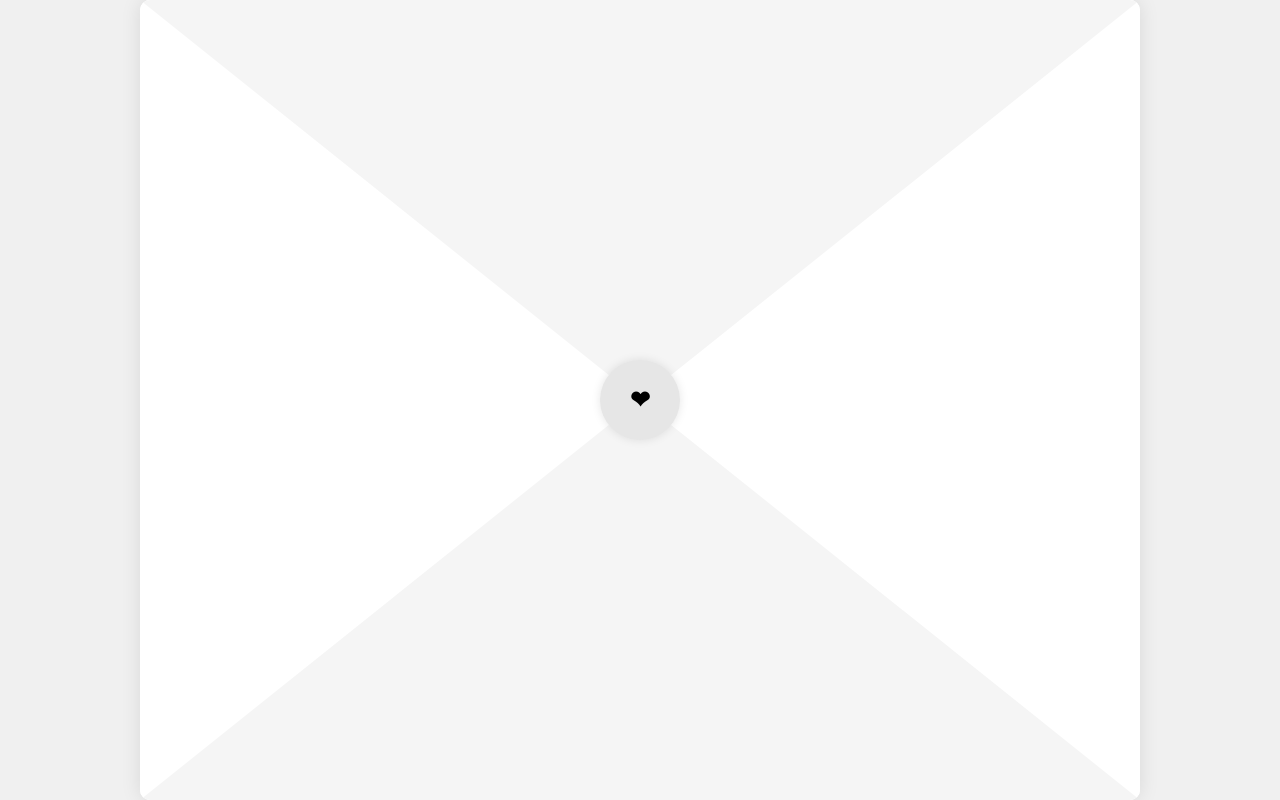
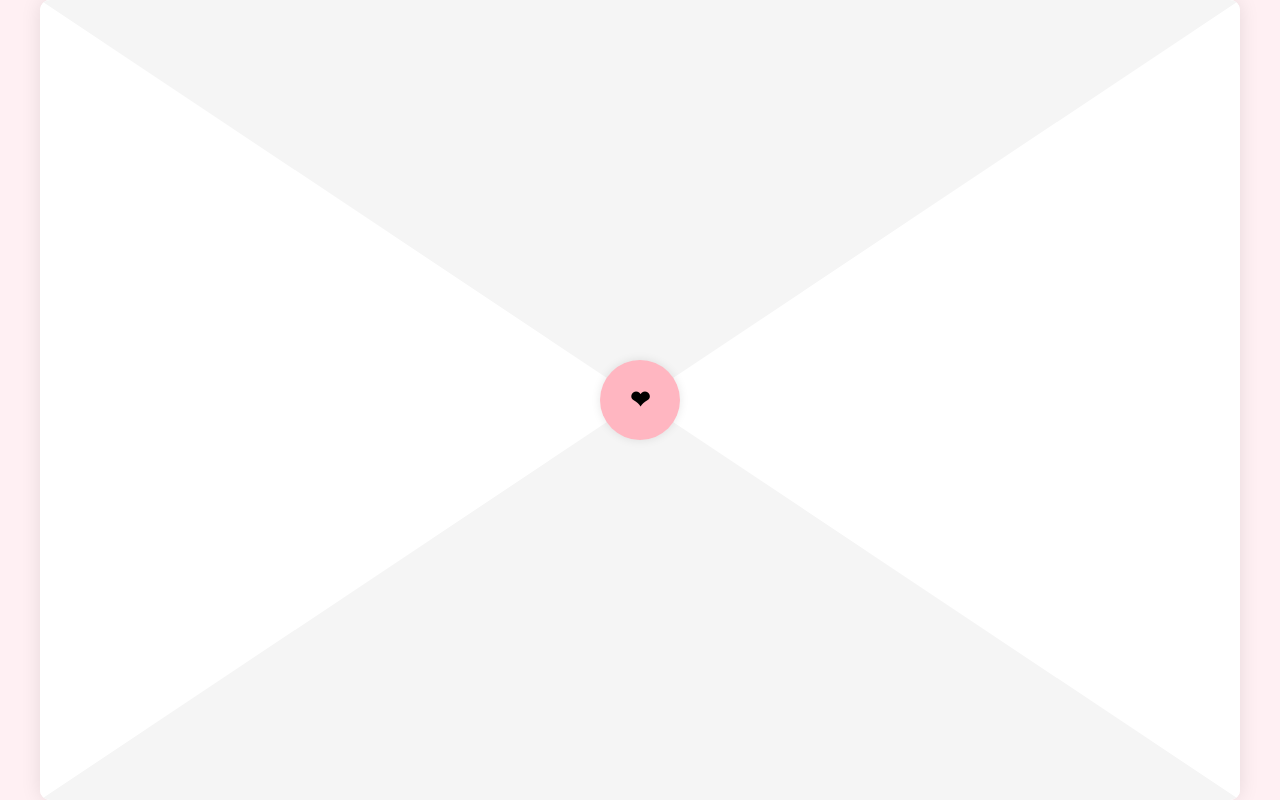
Before and after one commit to Annlz/Code, a plain HTML site: page index.html in a window 1280 px wide. Drawn offline with Linux system fonts and the light colour scheme.

Commit message:
update ng babaeng tanga sa pag ibig

```diff
--- a/index.html
+++ b/index.html
@@ -3,7 +3,7 @@
 <head>
     <meta charset="UTF-8">
     <meta name="viewport" content="width=device-width, initial-scale=1.0">
-    <title>Scrapbook</title>
+    <title>Aki</title>
     <style>
         body {
             display: flex;
@@ -11,11 +11,12 @@
             align-items: center;
             min-height: 100vh;
             margin: 0;
-            background-color: #f0f0f0;
+            background-color: #fff0f3;
+            font-family: 'Courier New', monospace;
         }
 
         .envelope {
-            width: 1000px;
+            width: 1200px;
             height: 800px;
             background-color: white;
             position: relative;
@@ -44,15 +45,14 @@
             overflow: hidden;
         }
 
-        /* Add new envelope styling */
         .envelope-front::before {
             content: '';
             position: absolute;
             top: 0;
             width: 0;
             height: 0;
-            border-left: 500px solid transparent;
-            border-right: 500px solid transparent;
+            border-left: 600px solid transparent;
+            border-right: 600px solid transparent;
             border-top: 400px solid #f5f5f5;
             transform-origin: top;
             transition: transform 0.4s;
@@ -64,8 +64,8 @@
             bottom: 0;
             width: 0;
             height: 0;
-            border-left: 500px solid transparent;
-            border-right: 500px solid transparent;
+            border-left: 600px solid transparent;
+            border-right: 600px solid transparent;
             border-bottom: 400px solid #f5f5f5;
         }
 
@@ -73,7 +73,7 @@
             position: absolute;
             width: 80px;
             height: 80px;
-            background-color: #e6e6e6;
+            background-color: #ffb6c1;
             border-radius: 50%;
             z-index: 2;
             display: flex;
@@ -92,7 +92,7 @@
             height: 100%;
             backface-visibility: hidden;
             transform: rotateX(180deg);
-            background-color: white;
+            background-color: #fff5f7;
             border-radius: 10px;
             overflow: hidden;
             transform-style: preserve-3d;
@@ -103,20 +103,40 @@
             display: none;
             padding: 20px;
             box-sizing: border-box;
-            background-color: white;
+            background-color: #fff5f7;
             background-image:
-                linear-gradient(90deg, #ff9999 1px, transparent 1px),    /* vertical margin line */
-                linear-gradient(#e5e5e5 1px, transparent 1px);           /* horizontal lines */
+                linear-gradient(90deg, #ffb6c1 1px, transparent 1px),
+                linear-gradient(#ffe4e8 1px, transparent 1px);
             background-size:
-                calc(20px + 100%) 100%,    /* margin line */
-                100% 25px;                 /* space between lines */
+                calc(20px + 100%) 100%,
+                100% 25px;
             background-position:
-                20px 0,                    /* margin line position */
-                0 0;                       /* horizontal lines position */
+                20px 0,
+                0 0;
             background-repeat: no-repeat, repeat;
-            padding-left: 40px;            /* space for margin */
+            padding-left: 40px;
             transition: transform 0.5s;
             transform-style: preserve-3d;
+            position: relative;
+        }
+
+        /* Decorative elements */
+        .scrapbook-page::before {
+            content: '❀';
+            position: absolute;
+            top: 10px;
+            right: 10px;
+            font-size: 24px;
+            color: #ffb6c1;
+        }
+
+        .scrapbook-page::after {
+            content: '♥';
+            position: absolute;
+            bottom: 10px;
+            left: 10px;
+            font-size: 24px;
+            color: #ffb6c1;
         }
 
         .scrapbook-page.active {
@@ -129,10 +149,10 @@
 
         .memory {
             display: flex;
-            flex-direction: row;  /* Arrange items horizontally */
+            flex-direction: row;
             width: 100%;
             height: 100%;
-            gap: 40px;           /* Gap between text and image */
+            gap: 40px;
             position: relative;
             z-index: 1;
             justify-content: center;
@@ -149,19 +169,48 @@
             position: relative;
         }
 
+        /* Decorative frame for images */
+        .memory-left::before {
+            content: '';
+            position: absolute;
+            top: -10px;
+            left: -10px;
+            right: -10px;
+            bottom: -10px;
+            border: 2px solid #ffb6c1;
+            border-radius: 5px;
+            transform: rotate(-2deg);
+            z-index: -1;
+        }
+
         .memory-right {
-            order: 2;          /* Move text to the right */
-            width: 35%;        /* Fixed width for text container */
-            text-align: left;  /* Align text to the left */
+            order: 2;
+            width: 35%;
+            text-align: left;
             padding: 20px;
-            font-family: 'Courier New', monospace;
             color: #333;
             line-height: 1.5;
+            position: relative;
+        }
+
+        /* Decorative tape for text */
+        .memory-right::before {
+            content: '';
+            position: absolute;
+            top: -5px;
+            left: 10px;
+            width: 40px;
+            height: 15px;
+            background-color: rgba(255, 182, 193, 0.5);
+            transform: rotate(-45deg);
         }
 
         .memory-right p {
-            margin: 0;
+            margin: 0 0 15px 0;
             font-size: 1.1em;
+            padding: 10px;
+            background-color: rgba(255, 255, 255, 0.7);
+            border-radius: 5px;
         }
 
         .memory img {
@@ -172,6 +221,7 @@
             border-radius: 3px;
             transform: rotate(-2deg);
             box-shadow: 0 4px 8px rgba(0,0,0,0.1);
+            border: 10px solid white;
         }
 
         .navigation {
@@ -186,14 +236,23 @@
         }
 
         .nav-button {
-            padding: 5px 15px;
-            background-color: #ffcce6;
+            padding: 8px 20px;
+            background-color: #ffb6c1;
             border: none;
-            border-radius: 5px;
+            border-radius: 20px;
             cursor: pointer;
+            font-family: 'Courier New', monospace;
+            color: white;
+            font-weight: bold;
+            transition: transform 0.2s, background-color 0.2s;
+            box-shadow: 0 2px 4px rgba(0,0,0,0.1);
         }
 
-        /* Updated Floating Hearts Styles */
+        .nav-button:hover {
+            background-color: #ff9aaa;
+            transform: scale(1.05);
+        }
+
         .floating-hearts {
             position: fixed;
             top: 0;
@@ -206,10 +265,29 @@
 
         .heart {
             position: fixed;
-            color: #ff99cc; /* Brighter pink color */
+            color: #ff99cc;
             opacity: 0;
             animation: floatHeart 8s linear infinite;
-            text-shadow: 2px 2px 4px rgba(0, 0, 0, 0.1); /* Add subtle shadow */
+            text-shadow: 2px 2px 4px rgba(0, 0, 0, 0.1);
+        }
+
+        /* Decorative stickers */
+        .sticker {
+            position: absolute;
+            font-size: 24px;
+            z-index: 2;
+            animation: rotate 3s infinite alternate;
+            transition: transform 0.3s ease;
+        }
+
+        .sticker:hover {
+            transform: scale(1.2);
+            cursor: pointer;
+        }
+
+        @keyframes rotate {
+            from { transform: rotate(-5deg); }
+            to { transform: rotate(5deg); }
         }
 
         @keyframes floatHeart {
@@ -240,18 +318,28 @@
         </div>
         <div class="scrapbook">
             <div class="scrapbook-page active">
+                <div class="sticker" style="top: 20px; right: 40px;">🌸</div>
+                <div class="sticker" style="bottom: 30px; left: 50px;">✨</div>
+                <div class="sticker" style="top: 60px; left: 30px;">🧸</div>
+                <div class="sticker" style="top: 100px; right: 60px;">🌺</div>
+                <div class="sticker" style="bottom: 80px; right: 30px;">🎀</div>
+                <div class="sticker" style="bottom: 120px; left: 40px;">🌷</div>
                 <div class="memory">
                     <div class="memory-left">
                         <img src="aki/1733038647353.jpg" alt="Memory 1">
                     </div>
                     <div class="memory-right">
                         <p>Happy Valentine's Day, my Psalm 45:2! ❤️</p>
-                        <p>I love you so much, and I appreciate everything you do. All the effort, the little things, and the big moments—we've shared so much, and I'm beyond grateful for every second with you. Thank you for being you, for loving me, and for making life so much sweeter.  </p>
+                        <p>I love you so much, and I appreciate everything you do. All the effort, the little things, and the big moments—we've shared so much, and I'm beyond grateful for every second with you. Thank you for being you, for loving me, and for making life so much sweeter.</p>
                         <p>You mean the world to me. 💕</p>
                     </div>
                 </div>
             </div>
             <div class="scrapbook-page">
+                <div class="sticker" style="top: 30px; left: 40px;">🌺</div>
+                <div class="sticker" style="bottom: 60px; right: 50px;">✨</div>
+                <div class="sticker" style="top: 100px; right: 70px;">🧸</div>
+                <div class="sticker" style="bottom: 120px; left: 60px;">🌷</div>
                 <div class="memory">
                     <div class="memory-left">
                         <img src="aki/IMG_20241019_164649.jpg" alt="Memory 2">
@@ -263,6 +351,10 @@
                 </div>
             </div>
             <div class="scrapbook-page">
+                <div class="sticker" style="top: 30px; left: 40px;">🌺</div>
+                <div class="sticker" style="bottom: 60px; right: 50px;">✨</div>
+                <div class="sticker" style="top: 100px; right: 70px;">🧸</div>
+                <div class="sticker" style="bottom: 120px; left: 60px;">🌷</div>
                 <div class="memory">
                     <div class="memory-left">
                         <img src="aki/IMG_20241025_124236.jpg" alt="Memory 3">
@@ -275,6 +367,10 @@
                 </div>
             </div>
             <div class="scrapbook-page">
+                <div class="sticker" style="top: 50px; right: 60px;">🌸</div>
+                <div class="sticker" style="bottom: 40px; left: 50px;">💕</div>
+                <div class="sticker" style="top: 120px; left: 40px;">🧸</div>
+                <div class="sticker" style="bottom: 100px; right: 80px;">🌹</div>
                 <div class="memory">
                     <div class="memory-left">
                         <img src="aki/IMG_20241130_215021_490.jpg" alt="Memory 4">
@@ -287,9 +383,14 @@
                 </div>
             </div>
             <div class="scrapbook-page">
+                <div class="sticker" style="top: 40px; right: 50px;">🎀</div>
+                <div class="sticker" style="bottom: 50px; left: 40px;">✨</div>
+                <div class="sticker" style="top: 90px; left: 60px;">🌺</div>
+                <div class="sticker" style="bottom: 80px; right: 70px;">💝</div>
+                <div class="sticker" style="top: 150px; left: 80px;">🧸</div>
                 <div class="memory">
                     <div class="memory-left">
-                        <img src="aki/Messenger_creation_74D8D35F-C91B-408C-AADF-4AFDFB2C54F8.jpeg" alt="Memory 4">
+                        <img src="aki/Messenger_creation_74D8D35F-C91B-408C-AADF-4AFDFB2C54F8.jpeg" alt="Memory 5">
                     </div>
                     <div class="memory-right">
                         <p>I love you, and I've always been so proud of you. I talk about you all the time—so much that even people who haven't met you yet already know how amazing you are. That's just how proud I am to call you mine.
@@ -297,6 +398,7 @@
                     </div>
                 </div>
             </div>
+            <!-- Add remaining pages with similar structure -->
             <div class="navigation">
                 <button class="nav-button" onclick="previousPage()">Previous</button>
                 <button class="nav-button" onclick="nextPage()">Next</button>
@@ -318,11 +420,9 @@
             const nextPage = pages[pageIndex];
 
             if (currentActivePage) {
-                // Set the transform origin based on direction
                 currentActivePage.style.transformOrigin = direction === 'next' ? 'left center' : 'right center';
                 nextPage.style.transformOrigin = direction === 'next' ? 'left center' : 'right center';
 
-                // Add flipping animation
                 currentActivePage.classList.add('flipping');
 
                 setTimeout(() => {
@@ -335,22 +435,18 @@
         }
 
         function nextPage() {
-            // Check if we're on the last page
             if (currentPage === pages.length - 1) {
-                // Add a small delay before closing
                 setTimeout(() => {
                     envelope.classList.remove('opened');
-                    // Reset to first page after envelope is closed
                     setTimeout(() => {
                         currentPage = 0;
                         document.querySelector('.scrapbook-page.active').classList.remove('active');
                         pages[0].classList.add('active');
-                    }, 500); // Wait for envelope to close
+                    }, 500);
                 }, 300);
                 return;
             }
 
-            // Normal page turning behavior
             currentPage = (currentPage + 1) % pages.length;
             showPage(currentPage, 'next');
         }
@@ -360,48 +456,38 @@
             showPage(currentPage, 'prev');
         }
 
-        // Updated floating hearts function
         function createHeart() {
             const heart = document.createElement('div');
             heart.className = 'heart';
             heart.innerHTML = '❤';
 
-            // Random size between 20px and 60px (larger hearts)
             const size = Math.random() * 40 + 20;
             heart.style.fontSize = `${size}px`;
 
-            // Random position from left
             const left = Math.random() * 100;
             heart.style.left = `${left}%`;
 
-            // Random starting position from bottom
-            const startPos = Math.random() * 20; // Start closer to bottom
+            const startPos = Math.random() * 20;
             heart.style.bottom = `${startPos}%`;
 
-            // Random rotation
             const rotation = Math.random() * 360;
             heart.style.transform = `rotate(${rotation}deg)`;
 
-            // Random animation duration between 6s and 12s (slower movement)
             const duration = Math.random() * 6 + 6;
             heart.style.animationDuration = `${duration}s`;
 
-            // Random color variations of pink
             const colors = ['#ff99cc', '#ff80bf', '#ff66b3', '#ff4da6', '#ff1a8c'];
             heart.style.color = colors[Math.floor(Math.random() * colors.length)];
 
             document.querySelector('.floating-hearts').appendChild(heart);
 
-            // Remove heart after animation
             setTimeout(() => {
                 heart.remove();
             }, duration * 1000);
         }
 
-        // Create hearts more frequently (every 100ms)
         setInterval(createHeart, 100);
 
-        // Create initial batch of hearts
         for(let i = 0; i < 30; i++) {
             setTimeout(createHeart, Math.random() * 2000);
         }
```
